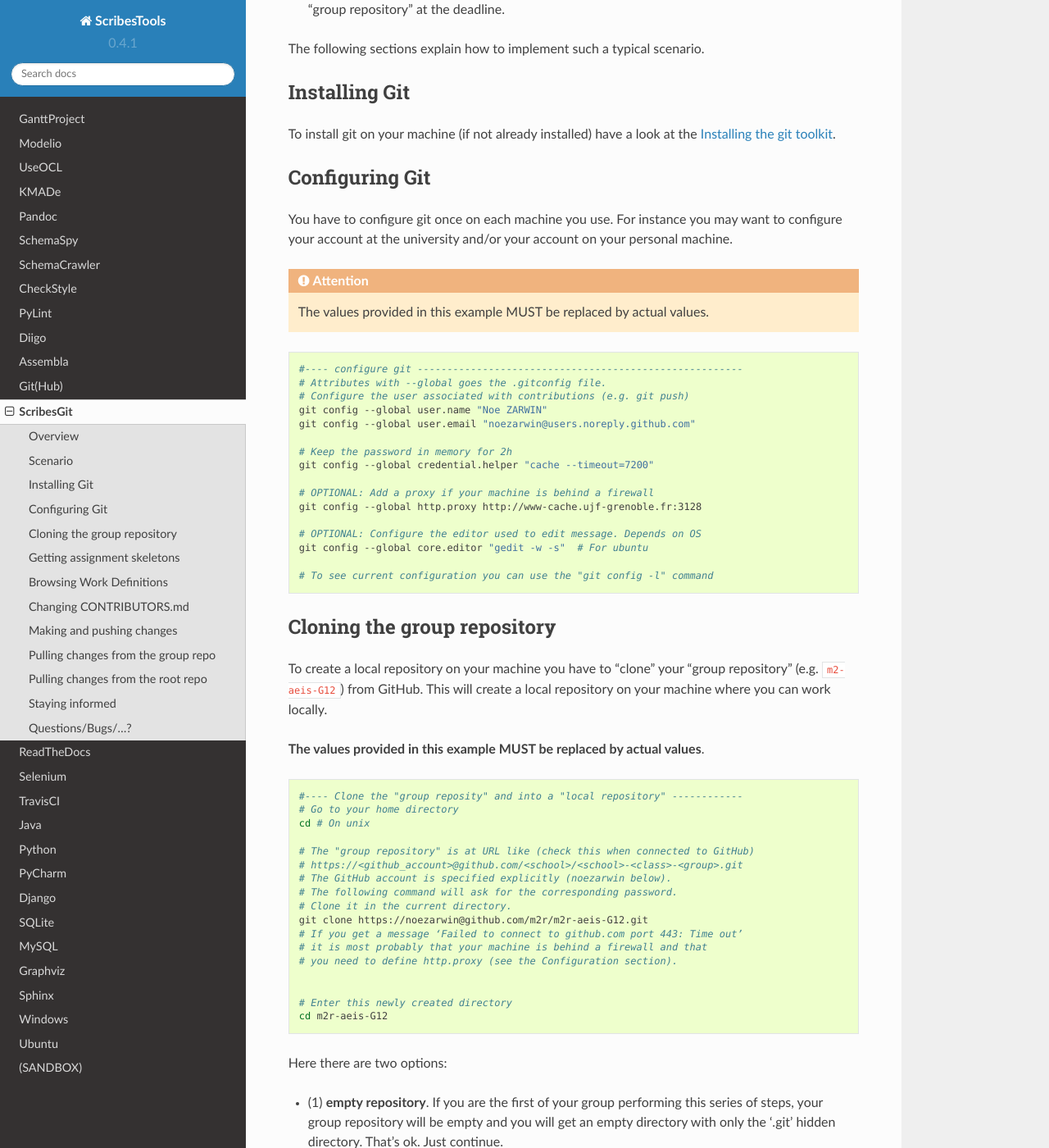
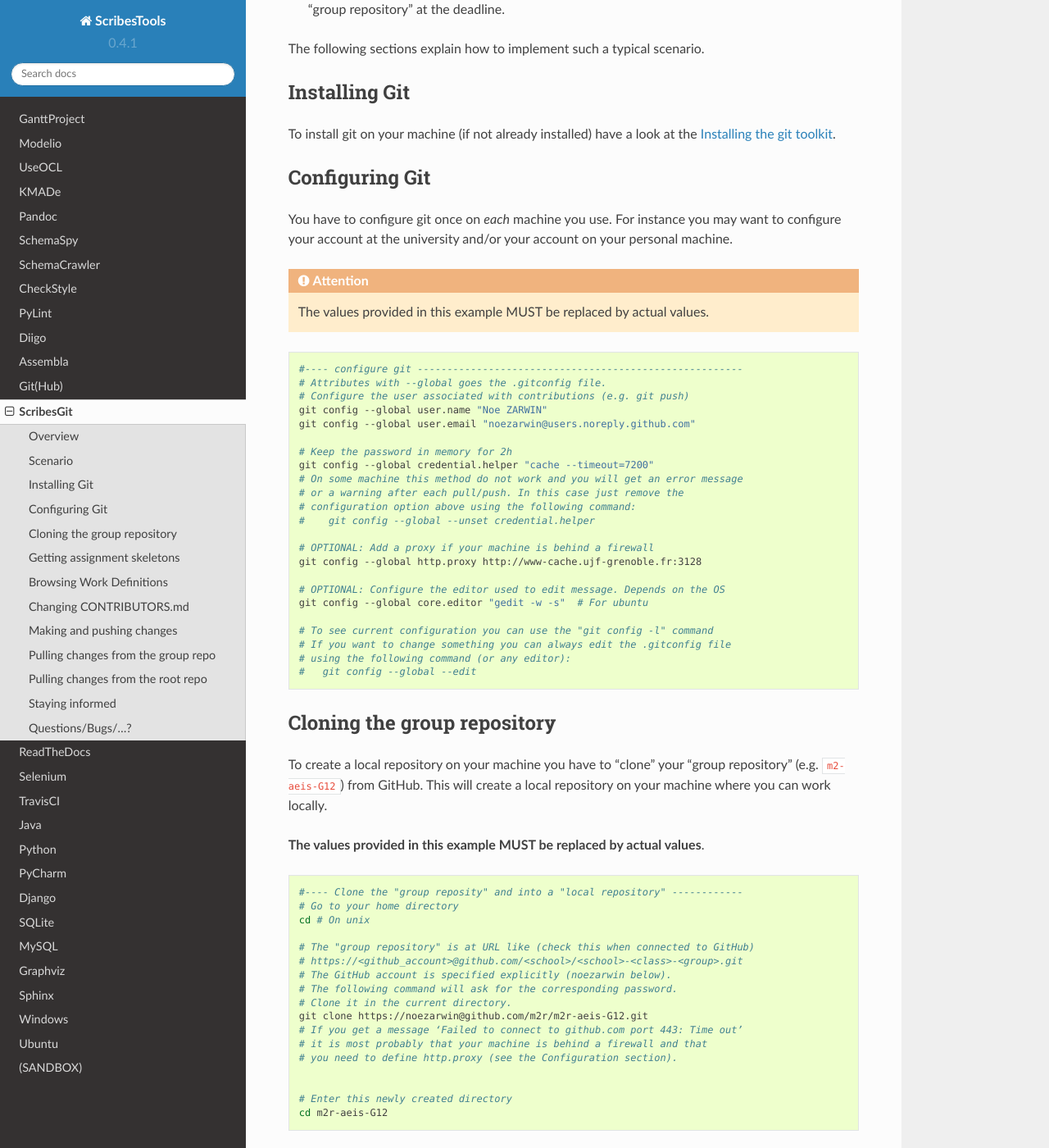
Before and after one commit to ScribesZone/ScribesTools, a Sphinx documentation site: the page built from docs/scribesgit/index.rst, in a window 1280 px wide and 1400 px high, scrolled down 1578 px. Shown: the whole window at 82% size. Built offline with Sphinx 7.4.7 and the Read the Docs theme 2.0.0, drawn with Linux system fonts in a browser that asks for light colours.

Commit message:
improve "Configuring Git" section

```diff
--- a/docs/scribesgit/index.rst
+++ b/docs/scribesgit/index.rst
@@ -93,7 +93,7 @@ the :ref:`Installing the git toolkit section`.
 Configuring Git
 ---------------
 
-You have to configure git once on each machine you use. For instance you
+You have to configure git once on *each* machine you use. For instance you
 may want to configure your account at the university and/or your
 account on your personal machine.
 
@@ -110,14 +110,21 @@ account on your personal machine.
 
     # Keep the password in memory for 2h
     git config --global credential.helper "cache --timeout=7200"
+    # On some machine this method do not work and you will get an error message
+    # or a warning after each pull/push. In this case just remove the
+    # configuration option above using the following command:
+    #    git config --global --unset credential.helper
 
     # OPTIONAL: Add a proxy if your machine is behind a firewall
     git config --global http.proxy http://www-cache.ujf-grenoble.fr:3128
 
-    # OPTIONAL: Configure the editor used to edit message. Depends on OS
+    # OPTIONAL: Configure the editor used to edit message. Depends on the OS
     git config --global core.editor "gedit -w -s"  # For ubuntu
 
     # To see current configuration you can use the "git config -l" command
+    # If you want to change something you can always edit the .gitconfig file
+    # using the following command (or any editor):
+    #   git config --global --edit
 
 Cloning the group repository
 ----------------------------
```
